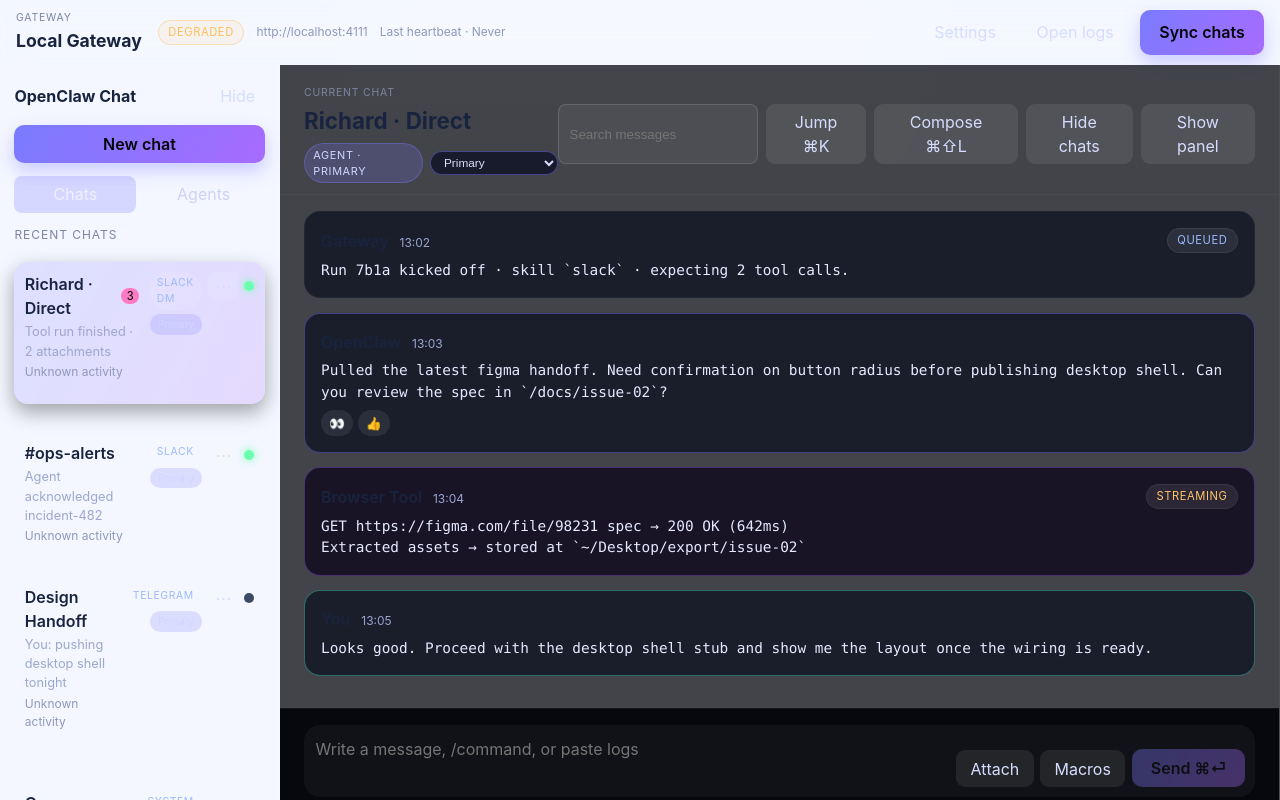
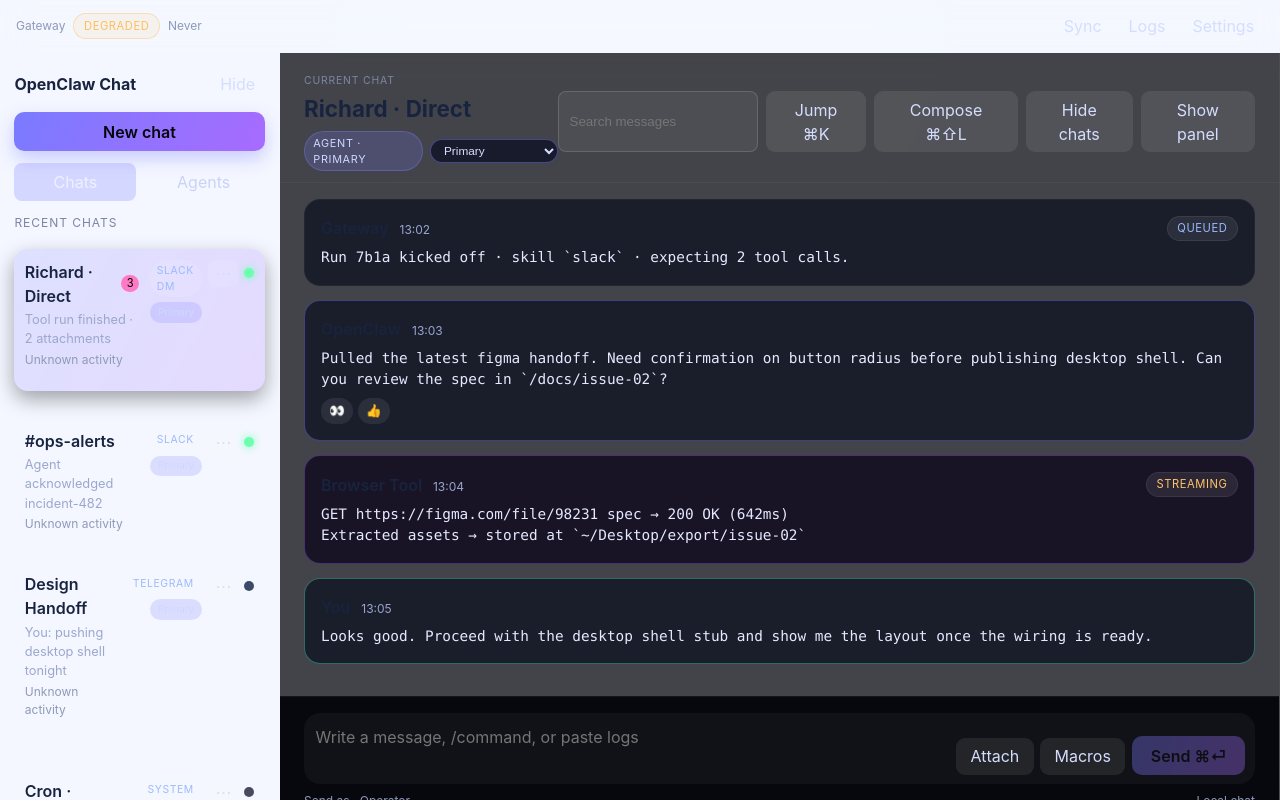
Before and after one commit to ispyinternet/openclaw-local-chat, a Svelte app: page / in a window 1280 px wide. Built offline with nearby package versions, Linux system fonts and the light colour scheme.

Commit message:
feat: de-emphasize top bar for conversation-first layout

```diff
--- a/src/App.svelte
+++ b/src/App.svelte
@@ -1005,23 +1005,17 @@
 
 <div class="app-frame">
   <header class="top-bar">
-    <div class="gateway">
-      <div>
-        <p class="eyebrow">Gateway</p>
-        <strong>{gateway.name}</strong>
-      </div>
-      <div class="gateway-meta">
-        <span class={`pill ${gatewayStatusPill.tone}`}>{gatewayStatusPill.label}</span>
-        <span class="meta">{gateway.endpoint}</span>
-        <span class="meta">Last heartbeat · {gateway.heartbeat}</span>
-      </div>
+    <div class="gateway-compact">
+      <span class="meta">Gateway</span>
+      <span class={`pill ${gatewayStatusPill.tone}`}>{gatewayStatusPill.label}</span>
+      <span class="meta">{gateway.heartbeat}</span>
     </div>
-    <div class="top-actions">
+    <div class="top-actions compact">
+      <button class="ghost" on:click={() => hydrateGatewaySessions()} disabled={syncInFlight}>
+        {syncInFlight ? 'Syncing…' : 'Sync'}
+      </button>
+      <button class="ghost" on:click={openLogsFolder}>Logs</button>
       <button class="ghost" on:click={() => (showSettings = true)}>Settings</button>
-      <button class="ghost" on:click={openLogsFolder}>Open logs</button>
-      <button class="primary" on:click={() => hydrateGatewaySessions()} disabled={syncInFlight}>
-        {syncInFlight ? 'Syncing…' : 'Sync chats'}
-      </button>
     </div>
   </header>
 
--- a/src/app.css
+++ b/src/app.css
@@ -120,25 +120,23 @@ body {
   backdrop-filter: blur(16px);
 }
 
-.gateway {
+.gateway-compact {
   display: flex;
   align-items: center;
-  gap: 1rem;
-}
-
-.gateway strong {
-  font-size: 1.1rem;
-}
-
-.gateway-meta {
-  display: flex;
-  align-items: center;
-  gap: 0.75rem;
+  gap: 0.5rem;
 }
 
 .top-actions {
   display: flex;
   gap: 0.75rem;
+}
+
+.top-actions.compact {
+  gap: 0.45rem;
+}
+
+.top-actions.compact .ghost {
+  padding: 0.28rem 0.62rem;
 }
 
 button {
```
